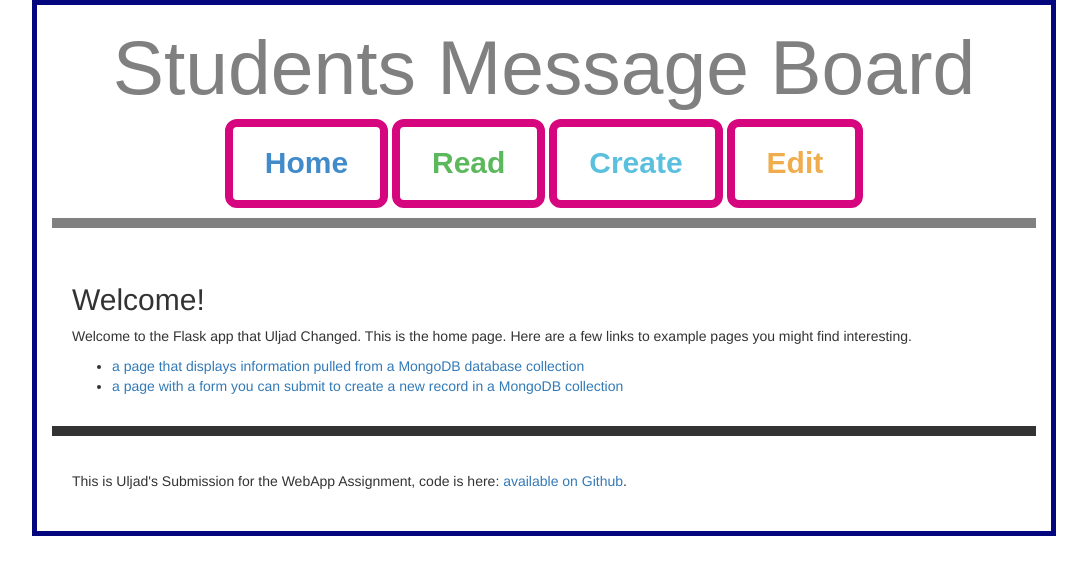
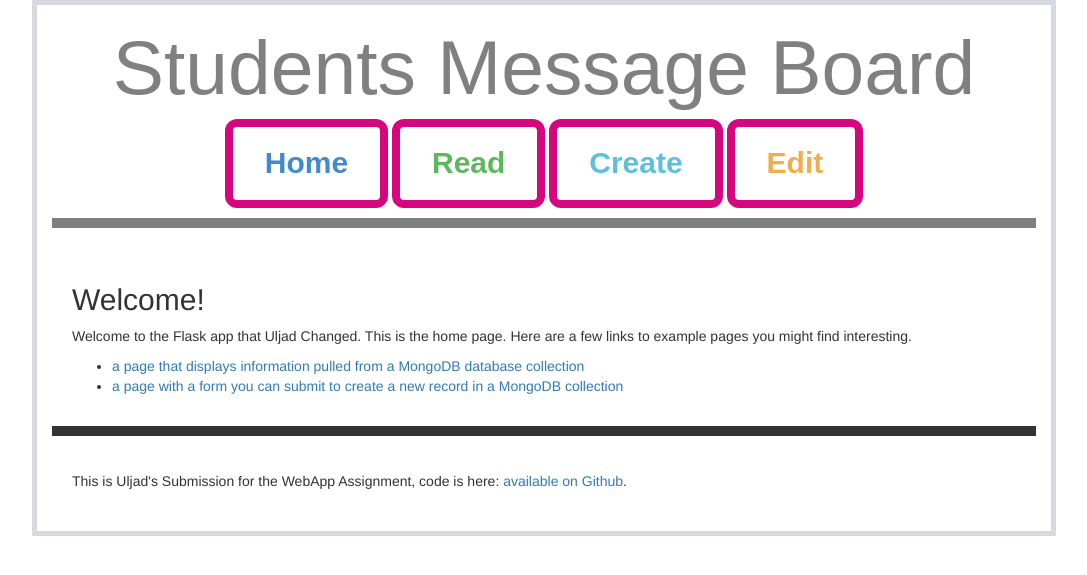
Before and after one commit to uljad/WebAppDemo, a Flask app: page / in a window 1280 px wide. Shown: the top 575 px of the page, without its empty margins (96-1183 px from the left). Run offline with Flask 2, Linux system fonts and the light colour scheme; parts of the project's set-up code (start-up, migrations or seed data) failed here and were passed over; some libraries are stand-ins or nearby versions.

Commit message:
bordersbetter

```diff
--- a/static/css/style.css
+++ b/static/css/style.css
@@ -1,6 +1,6 @@
 .container {
   border: 5px solid;
-  border-color:#04067d ;
+  border-color:#d7d7df ;
   width: 80%;
   margin: 0 auto;
 }
```
